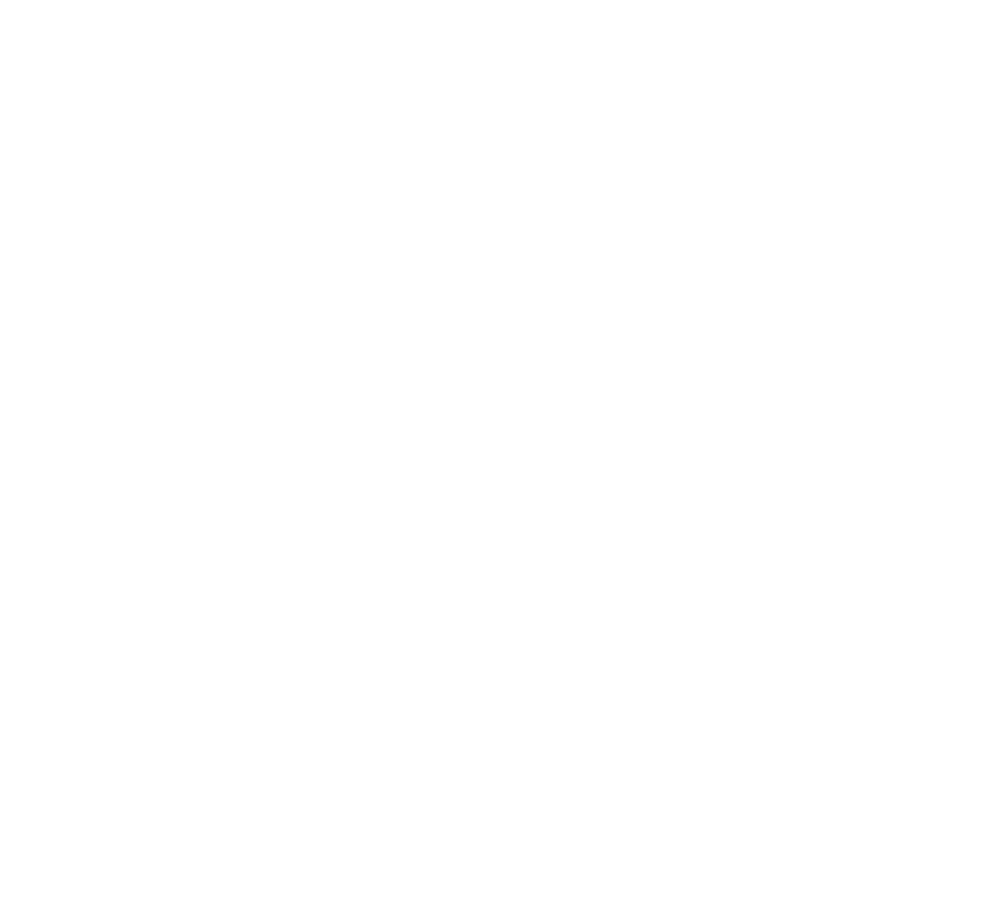
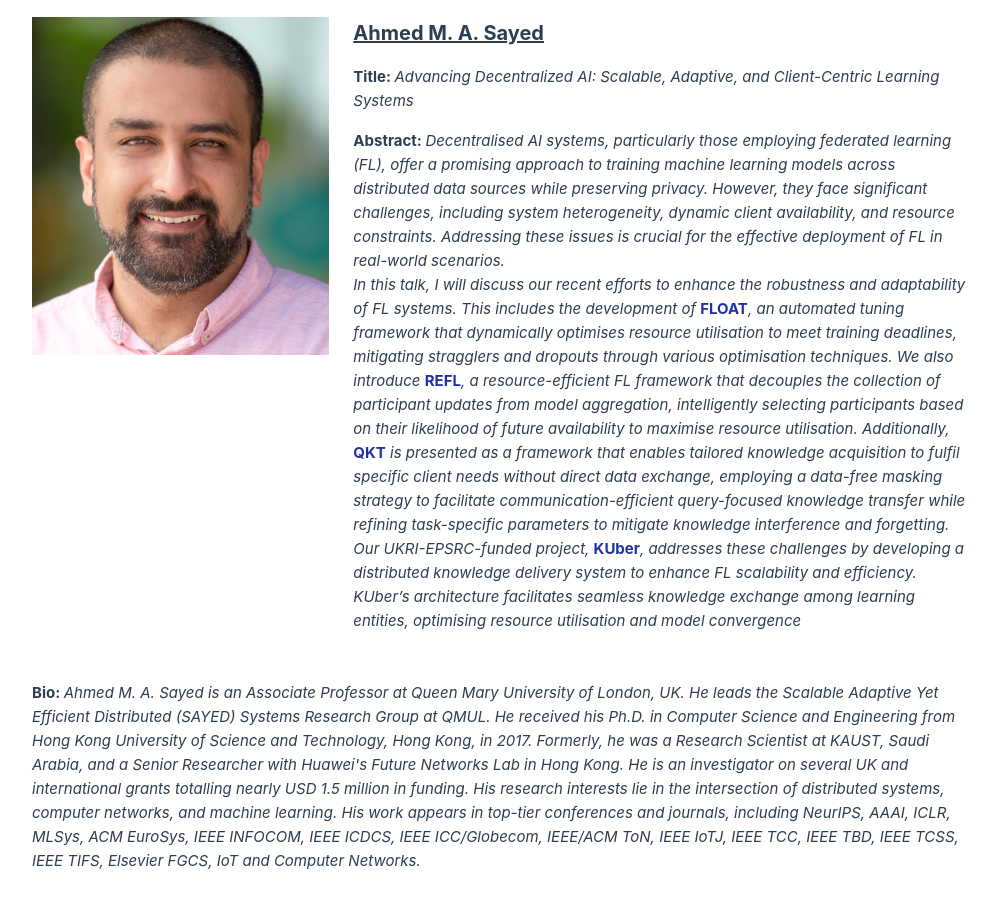
Before and after one commit to wdmd-main/wdmd-main.github.io, a Vue app: page /#/keynotes in a window 1280 px wide. Shown: the part 640-1537 px from the top of the page, without its empty margins (138-1134 px from the left). Before the commit the page ends 800 px from the top, so only its background shows below. Built offline with nearby package versions, Linux system fonts and the light colour scheme.

Commit message:
feat: 修改Keynote

```diff
--- a/components.d.ts
+++ b/components.d.ts
@@ -8,10 +8,13 @@
 declare module 'vue' {
   export interface GlobalComponents {
     ElAffix: typeof import('element-plus/es')['ElAffix']
+    ElCol: typeof import('element-plus/es')['ElCol']
+    ElDivider: typeof import('element-plus/es')['ElDivider']
     ElImage: typeof import('element-plus/es')['ElImage']
     ElLink: typeof import('element-plus/es')['ElLink']
     ElMenu: typeof import('element-plus/es')['ElMenu']
     ElMenuItem: typeof import('element-plus/es')['ElMenuItem']
+    ElRow: typeof import('element-plus/es')['ElRow']
     ElTable: typeof import('element-plus/es')['ElTable']
     ElTableColumn: typeof import('element-plus/es')['ElTableColumn']
     RouterLink: typeof import('vue-router')['RouterLink']
--- a/src/views/KeynotesView.vue
+++ b/src/views/KeynotesView.vue
@@ -1,8 +1,48 @@
 <template>
   <div class="keynote-speakers">
-    TBD
+    <div class="title1 font-merri title">WDMD 2025 Workshop Keynotes</div>
+    <div class="title-tip">DSN 2024</div>
+
+    <div class="keynotes">
+      <div class="keynote">
+        <el-row :gutter="24">
+          <el-col :span="8">
+            <img class="img" :src="Sayed" />
+          </el-col>
+
+          <el-col :span="16">
+            <div class="name">Ahmed M. A. Sayed</div>
+
+            <div class="keynote-title">
+              <span class="bold">Title: </span>
+              <span class="italic">Advancing Decentralized AI: Scalable, Adaptive, and Client-Centric Learning Systems</span>
+            </div>
+
+            <div class="keynote-abstract">
+              <p>
+                <span class="bold">Abstract: </span>
+                <span class="italic">Decentralised AI systems, particularly those employing federated learning (FL), offer a promising approach to training machine learning models across distributed data sources while preserving privacy. However, they face significant challenges, including system heterogeneity, dynamic client availability, and resource constraints. Addressing these issues is crucial for the effective deployment of FL in real-world scenarios.</span>
+              </p>
+              <p class="italic">In this talk, I will discuss our recent efforts to enhance the robustness and adaptability of FL systems. This includes the development of <span class="b">FLOAT</span>, an automated tuning framework that dynamically optimises resource utilisation to meet training deadlines, mitigating stragglers and dropouts through various optimisation techniques. We also introduce <span class="b">REFL</span>, a resource-efficient FL framework that decouples the collection of participant updates from model aggregation, intelligently selecting participants based on their likelihood of future availability to maximise resource utilisation. Additionally, <span class="b">QKT</span> is presented as a framework that enables tailored knowledge acquisition to fulfil specific client needs without direct data exchange, employing a data-free masking strategy to facilitate communication-efficient query-focused knowledge transfer while refining task-specific parameters to mitigate knowledge interference and forgetting. Our UKRI-EPSRC-funded project, <span class="b">KUber</span>, addresses these challenges by developing a distributed knowledge delivery system to enhance FL scalability and efficiency. KUber’s architecture facilitates seamless knowledge exchange among learning entities, optimising resource utilisation and model convergence</p>
+            </div>
+          </el-col>
+        </el-row>
+
+        <div class="keynote-bio">
+          <span class="bold">Bio: </span>
+          <span class="italic">Ahmed M. A. Sayed is an Associate Professor at Queen Mary University of London, UK. He leads the Scalable Adaptive Yet Efficient Distributed (SAYED) Systems Research Group at QMUL. He received his Ph.D. in Computer Science and Engineering from Hong Kong University of Science and Technology, Hong Kong, in 2017. Formerly, he was a Research Scientist at KAUST, Saudi Arabia, and a Senior Researcher with Huawei's Future Networks Lab in Hong Kong.  He is an investigator on several UK and international grants totalling nearly USD 1.5 million in funding. His research interests lie in the intersection of distributed systems, computer networks, and machine learning. His work appears in top-tier conferences and journals, including NeurIPS, AAAI, ICLR, MLSys, ACM EuroSys, IEEE INFOCOM, IEEE ICDCS, IEEE ICC/Globecom, IEEE/ACM ToN, IEEE IoTJ, IEEE TCC, IEEE TBD, IEEE TCSS, IEEE TIFS, Elsevier FGCS, IoT and Computer Networks.</span>
+        </div>
+      </div>
+
+      <!-- <el-divider /> -->
+    </div>
   </div>
 </template>
+
+<script lang="ts" setup>
+import Sayed from '@/assets/image/keynotes/Sayed.jpg'
+
+</script>
 
 <style lang="less" scoped>
 .keynote-speakers {
@@ -16,33 +56,70 @@
   }
 
   .keynotes {
+    margin-top: 48px;
+
     .keynote {
-      .section-title {
-        margin: 3rem 0 0.2rem;
-        text-align: center;
-        font-size: 3.6rem;
-        font-weight: bold;
+      .img {
+        width: 100%;
       }
 
-      .section-author {
-        text-align: center;
+      .name {
+        text-decoration: underline;
+        font-weight: bold;
         font-size: 2rem;
       }
 
-      .section-content {
-        font-size: 2rem;
+      .keynote-title {
+        margin-top: 16px;
+      }
 
-        .pa {
-          margin-bottom: 1rem;
-        }
+      .keynote-abstract {
+        margin-top: 16px;
 
-        .bold {
-          font-weight: bold;
-        }
-        .italic {
-          font-style: italic;
+        .b {
+          color: #2131a1;
+          font-weight: bolder;
+          font-style: normal;
         }
       }
+
+      .keynote-bio {
+        margin-top: 48px;
+      }
+
+      .bold {
+        font-weight: bold;
+      }
+      .italic {
+        font-style: italic;
+      }
+
+      // .section-title {
+      //   margin: 3rem 0 0.2rem;
+      //   text-align: center;
+      //   font-size: 3.6rem;
+      //   font-weight: bold;
+      // }
+
+      // .section-author {
+      //   text-align: center;
+      //   font-size: 2rem;
+      // }
+
+      // .section-content {
+      //   font-size: 2rem;
+
+      //   .pa {
+      //     margin-bottom: 1rem;
+      //   }
+
+      //   .bold {
+      //     font-weight: bold;
+      //   }
+      //   .italic {
+      //     font-style: italic;
+      //   }
+      // }
     }
   }
 }
```
Also changed, not shown: src/assets/image/keynotes/Sayed.jpg (added).
